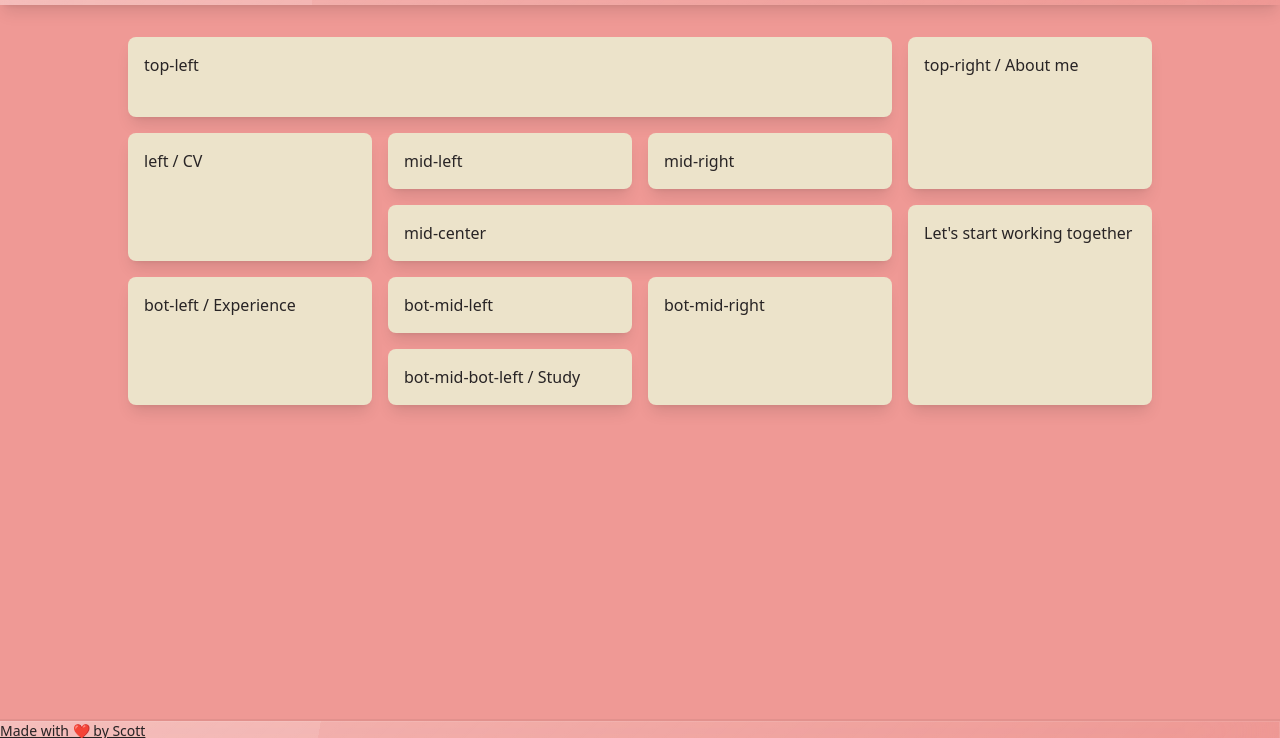
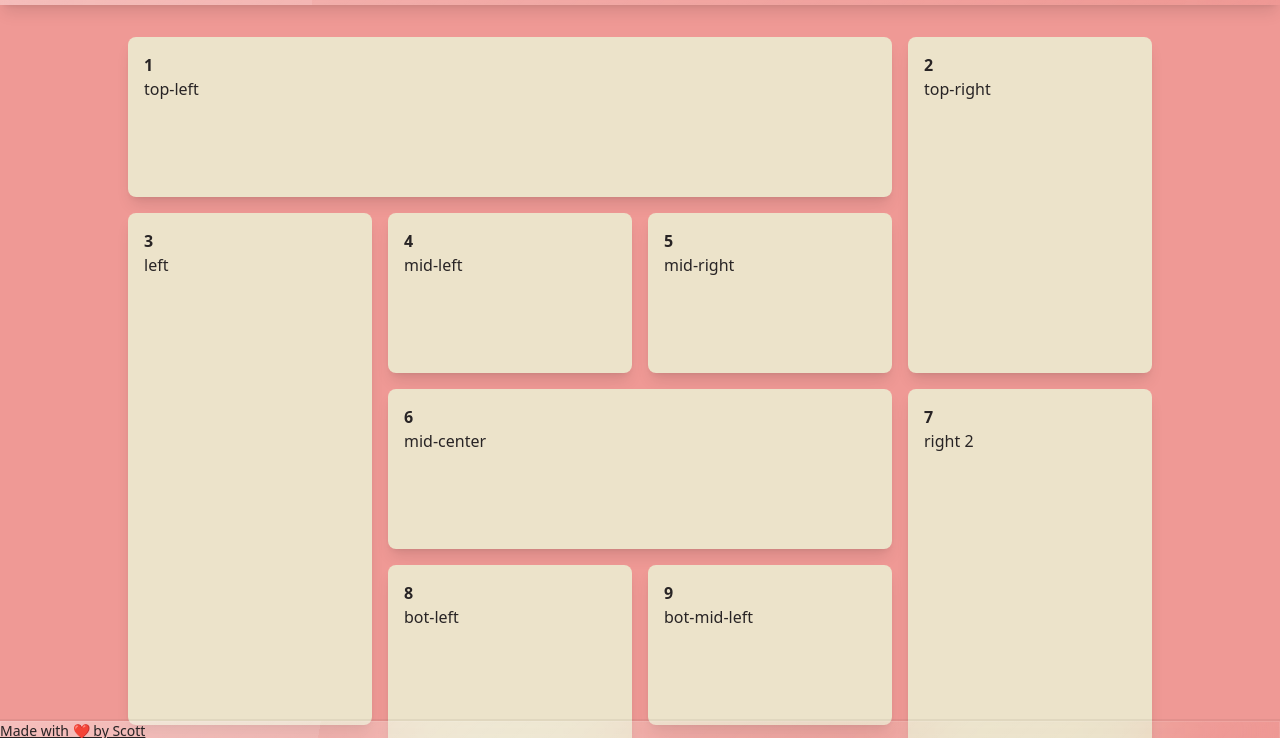
Before and after one commit to ddrscott/bento-demo, a plain HTML site: page docs/index.html in a window 1280 px wide. Shown: the part 59-797 px from the top of the page. Drawn offline with nearby package versions, Linux system fonts and the light colour scheme.

Commit message:
Use 4ths instead of 12ths to simplify math

```diff
--- a/docs/index.html
+++ b/docs/index.html
@@ -5,47 +5,56 @@
   <meta name="viewport" content="width=device-width, initial-scale=1.0">
   <link href="https://cdn.jsdelivr.net/npm/daisyui@4.12.23/dist/full.min.css" rel="stylesheet" type="text/css" />
   <script src="https://cdn.tailwindcss.com"></script>
+  <style>
+      main > section {
+          min-height: 10em;
+      }
+      h2 {
+          font-weight: 700 !important;
+      }
+  </style>
 </head>
-<body class="p-8">
-    <header class="navbar glass bg-secondary shadow-lg fixed top-0 left-0 right-0">
+<body class="p-16">
+    <header class="navbar glass bg-secondary shadow-lg z-10 fixed top-0 left-0 right-0">
       <a class="btn btn-ghost text-xl">Bento Demo</a>
     </header>
-    <main class="pt-16
-        relative m-auto grid w-full max-w-5xl
-        container container-lg grid grid-cols-12 gap-4
+    <main class="
+        pt-8
+        m-auto grid w-full max-w-5xl
+        container container-lg grid grid-cols-4 gap-4
         ">
-        <section class="col-span-9 row-span-6 p-4 rounded-lg shadow-lg bg-base-100">
-            top-left
+        <section class="col-span-3 row-span-1 p-4 rounded-lg shadow-lg bg-base-100">
+            <h2>1</h2> top-left
         </section>
-        <section class="col-span-3 row-span-9 p-4 rounded-lg shadow-lg bg-base-100">
-            top-right  / About me
+        <section class="col-span-1 row-span-2 p-4 rounded-lg shadow-lg bg-base-100">
+            <h2>2</h2> top-right
         </section>
-        <section class="col-span-3 row-span-6 p-4 rounded-lg shadow-lg bg-base-100">
-            left  / CV
+        <section class="col-span-1 row-span-3 p-4 rounded-lg shadow-lg bg-base-100">
+            <h2>3</h2> left
         </section>
-        <section class="col-span-3 row-span-3 p-4 rounded-lg shadow-lg bg-base-100">
-            mid-left
+        <section class="col-span-1 row-span-1 p-4 rounded-lg shadow-lg bg-base-100">
+            <h2>4</h2> mid-left
         </section>
-        <section class="col-span-3 row-span-3 p-4 rounded-lg shadow-lg bg-base-100">
-            mid-right
+        <section class="col-span-1 row-span-1 p-4 rounded-lg shadow-lg bg-base-100">
+            <h2>5</h2> mid-right
         </section>
-        <section class="col-span-6 row-span-3 p-4 rounded-lg shadow-lg bg-base-100">
-            mid-center
+        <section class="col-span-2 row-span-1 p-4 rounded-lg shadow-lg bg-base-100">
+            <h2>6</h2> mid-center
         </section>
-        <section class="col-span-3 row-span-9 p-4 rounded-lg shadow-lg bg-base-100">
-            Let's start working together
+        <section class="col-span-1 row-span-3 p-4 rounded-lg shadow-lg bg-base-100">
+            <h2>7</h2> right 2
         </section>
-        <section class="col-span-3 row-span-6 p-4 rounded-lg shadow-lg bg-base-100">
-            bot-left / Experience
+        <section class="col-span-1 row-span-2 p-4 rounded-lg shadow-lg bg-base-100">
+            <h2>8</h2> bot-left
         </section>
-        <section class="col-span-3 row-span-3 p-4 rounded-lg shadow-lg bg-base-100">
-            bot-mid-left
+        <section class="col-span-1 row-span-1 p-4 rounded-lg shadow-lg bg-base-100">
+            <h2>9</h2> bot-mid-left
         </section>
-        <section class="col-span-3 row-span-6 p-4 rounded-lg shadow-lg bg-base-100">
-            bot-mid-right
+        <section class="col-span-1 row-span-1 p-4 rounded-lg shadow-lg bg-base-100">
+            <h2>10</h2> bot-mid-right
         </section>
-        <section class="col-span-3 row-span-3 p-4 rounded-lg shadow-lg bg-base-100">
-            bot-mid-bot-left / Study
+        <section class="col-span-1 row-span-1 p-4 rounded-lg shadow-lg bg-base-100">
+            <h2>11</h2> bot-mid-bot-left
         </section>
     </main>
 <footer class="footer glass text-base-content fixed bottom-0 left-0 right-0">
```
